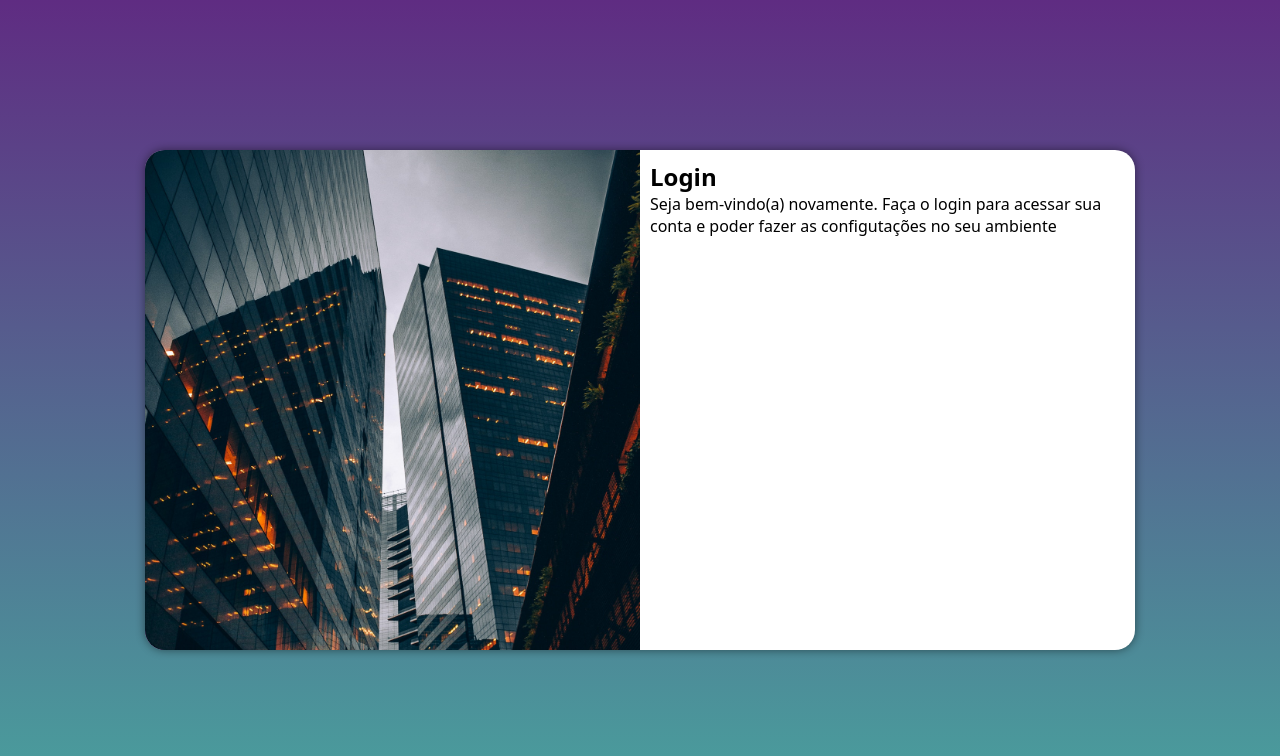
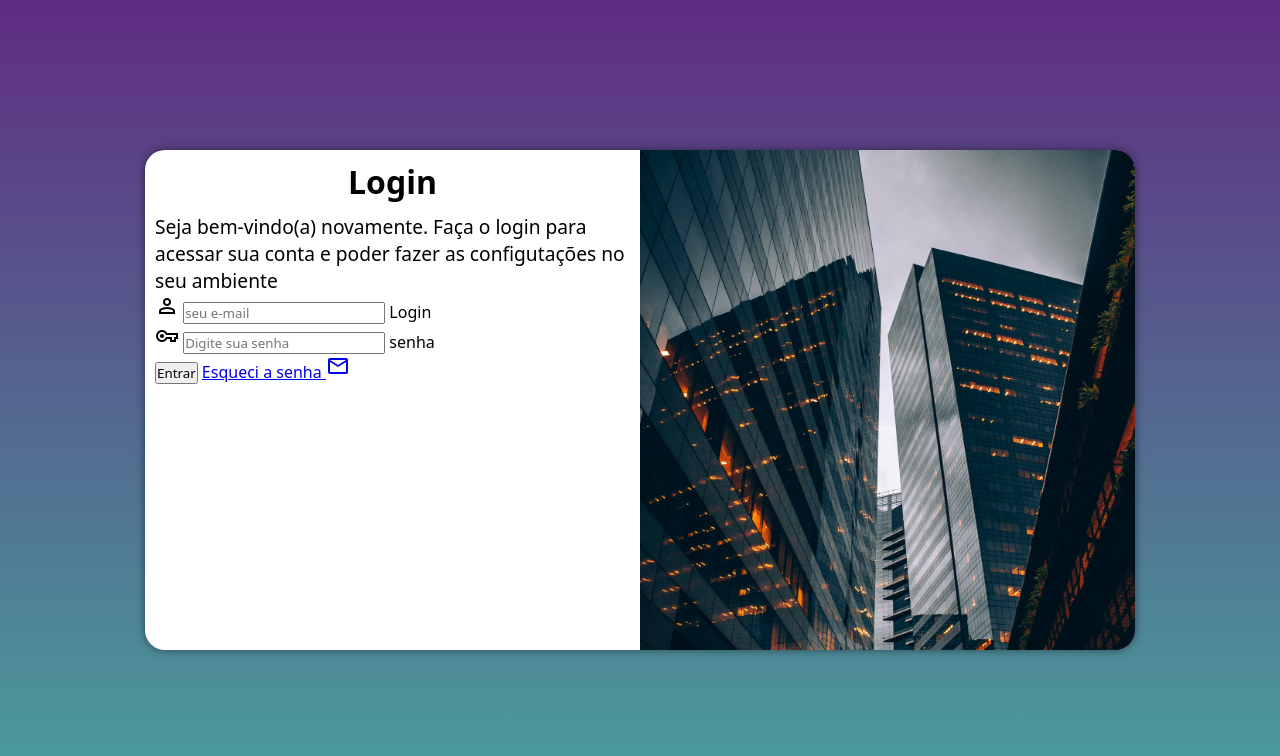
Before and after one commit to caiosouto/Projeto_tela_login_personalizado, a plain HTML site: page index.html in a window 1280 px wide. Drawn offline with nearby package versions, Linux system fonts and the light colour scheme.

Commit message:
Formulário adicionado

```diff
--- a/assets/media-query.css
+++ b/assets/media-query.css
@@ -33,22 +33,39 @@ Telas Grande: acima de 1200px
 @media screen and (min-width: 992px) {
 
     body {
+
         background-image: linear-gradient(to top, #49a09d, #5f2c82);
+
     }
 
     section#login {
+
         width: 990px;
+
     }
 
     section#login > div#imagem {
-        float: left;
+
+        float: right; /*or left*/
         width: 50%;
         height: 100%;
     }
 
     section#login > div#form {
-        float: right;
+
+        float: left; /*or right*/
         width: 50%;
     }
 
+    div#form > h1 {
+
+        font-size: 2rem;
+
+    }
+
+    div#form > p {
+
+        font-size: 1.2rem;
+    }
+
 }
--- a/assets/style.css
+++ b/assets/style.css
@@ -64,3 +64,12 @@ section#login > div#form {
     display: block;
     padding: 10px;
 }
+
+div#form > h1 {
+    text-align: center;
+    margin-bottom: 10px;
+}
+
+div#form > p {
+    font-size: 0.8rem;
+}
--- a/index.html
+++ b/index.html
@@ -4,22 +4,49 @@
     <meta charset="UTF-8">
     <meta name="viewport" content="width=device-width, initial-scale=1.0">
     <title>Tela de login Persinalizada</title>
+    <link href="https://fonts.googleapis.com/css2?family=Material+Symbols+Outlined" rel="stylesheet" />
     <link rel="stylesheet" href="assets/style.css">
     <link rel="stylesheet" href="assets/media-query.css">
 </head>
 <body>
     <main>
         <section id="login">
+
             <div id="imagem">
                <!--Imagens na CSS-->
             </div>
+
             <div id="form">
+
                 <h1>Login</h1>
                 <p>Seja bem-vindo(a) novamente. Faça o login para acessar sua conta e poder fazer as configutações no seu ambiente</p>
-                <form action="login.php" method="post">
+
+                <form action="login.php" method="post" autocomplete="on">
+
+                    <div class="campo">
+
+                        <span class="material-symbols-outlined">person</span>
+                        <input type="email" name="login" id="ilogin" placeholder="seu e-mail" autocomplete="email" required maxlength="30">
+                        <label for="ilogin">Login</label>
+
+                    </div>
+
+
+                    <div id="campo">
+
+                        <span class="material-symbols-outlined">vpn_key</span>
+                        <input type="password" name="senha" id="isenha" placeholder="Digite sua senha" autocomplete="current-password" required minlength="8" maxlength="20">
+                        <label for="isenha">senha</label>
+
+                    </div>
+
+                    <input type="submit" value="Entrar">
+                    <a href="esqueci.html"> Esqueci a senha <span class="material-symbols-outlined">mail</span></a>
 
                 </form>
+
             </div>
+
         </section>
     </main>
 </body>
```
